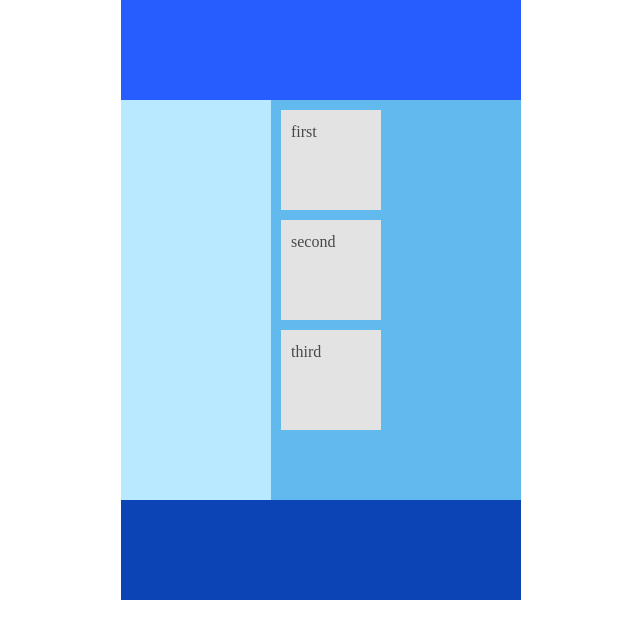
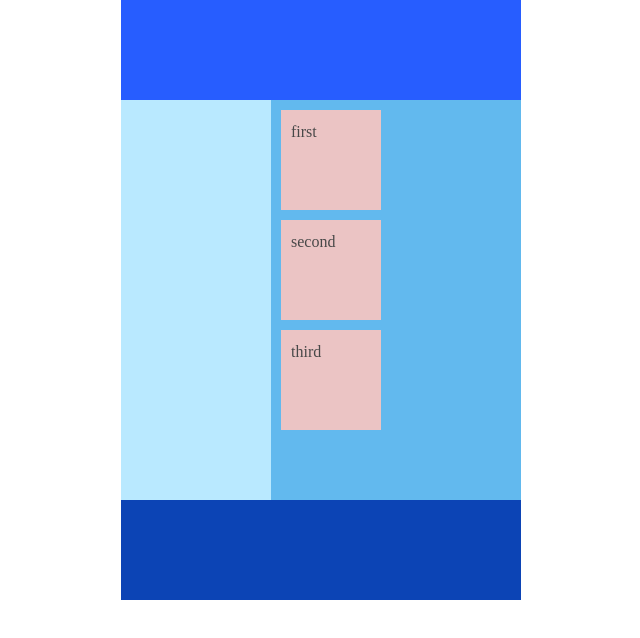
Before and after one commit to haruchi2525/tutorial, a plain HTML site: page 01/index.html in a window 1280 px wide. Shown: the whole page, without its empty margins (319-959 px from the left). Drawn offline with Linux system fonts and the light colour scheme.

Commit message:
change site color theme

```diff
--- a/01/assets/stylesheets/object/projects/_index.css
+++ b/01/assets/stylesheets/object/projects/_index.css
@@ -12,7 +12,7 @@
   width: 100px;
   height: 100px;
   padding: 10px;
-  background-color: #e3e3e3;
+  background-color: #ebc4c4;
 }
 .containerText {
   color: #484848;
```
